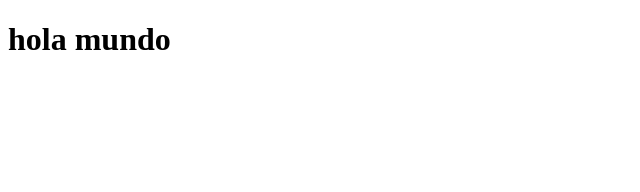
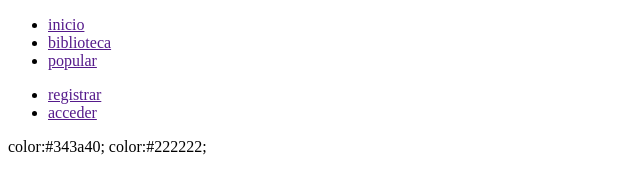
Before and after one commit to MarceloLuque-glitch/entregable3, a plain HTML site: page index.html in a window 1280 px wide. Shown: the whole page, without its empty margins (0-640 px from the left). Drawn offline with Linux system fonts and the light colour scheme.

Commit message:
trabajando con sass

```diff
--- a/index.html
+++ b/index.html
@@ -7,6 +7,22 @@
 
 </head>
 <body>
-    <h1>hola mundo</h1>
+    <header>
+        <nav>
+            <ul>
+                <li><a href="">inicio</a></li>
+                <li><a href="">biblioteca</a></li>
+                <li><a href="">popular</a></li>
+            </ul>
+        </nav>
+        <nav>
+            <ul>
+                <li><a href="">registrar</a></li>
+                <li><a href="">acceder</a></li>
+            </ul>
+        </nav>
+        color:#343a40;
+color:#222222;
+    </header>
 </body>
 </html>
--- a/scss/style.scss
+++ b/scss/style.scss
@@ -1,6 +1,4 @@
-$primari-color : rgb(85, 85, 36);
-
-
+$primari-color:#343a40;
 body{
-    background-color: $primari-color;
+    $primari-color:$primari-color;
 }
```
Also changed, not shown: html/biblioteca.html (added, +11 -0 lines).
